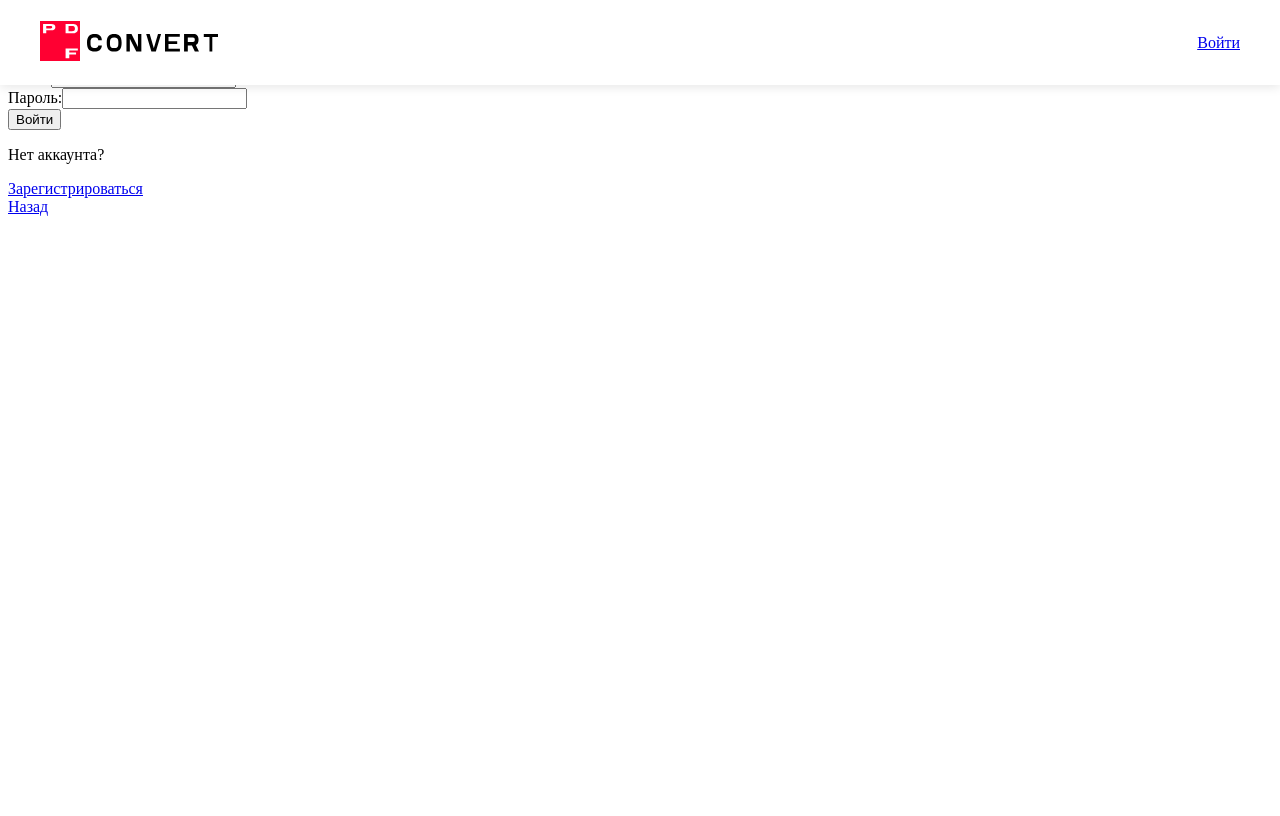
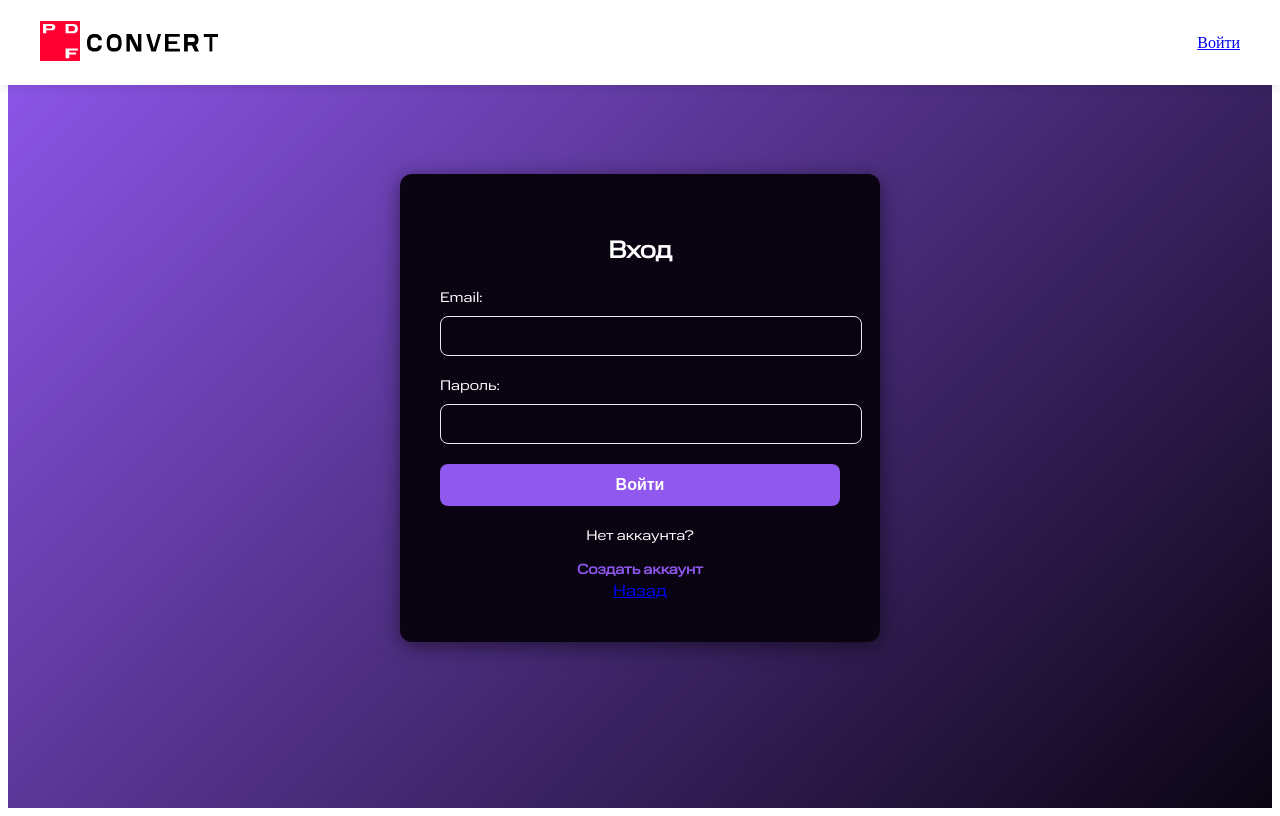
Before and after one commit to kvintosis/mts-front, a React (Vite) app in the folder mts-app/: page /login in a window 1280 px wide. Built offline with nearby package versions, Linux system fonts and the light colour scheme.

Commit message:
login style

```diff
--- a/mts-app/src/pages/Login.jsx
+++ b/mts-app/src/pages/Login.jsx
@@ -35,6 +35,8 @@ function Login() {
     };
 
     return(
+        <div className="login">
+        <div className="login__body">
         <div className="login__container">
             <h2>Вход</h2>
             <form onSubmit={handleSubmit} className="login__form">
@@ -63,12 +65,14 @@ function Login() {
             </form>
             <div className="login__register-link">
                 <p>Нет аккаунта?</p>
-                <Link to="/register" className="register__button">Зарегистрироваться</Link>
+                <Link to="/register" className="register__button">Создать аккаунт</Link>
             </div>
             <div className="register__back-link">
                 <Link to="/" className="register__back-button">Назад</Link>
             </div>
         </div>
+        </div>
+        </div>
     );
 }
 
--- a/mts-app/src/pages/Register.jsx
+++ b/mts-app/src/pages/Register.jsx
@@ -7,14 +7,26 @@ function Register() {
     const [confirmPassword, setConfirmPassword] = useState('');
     const [firstName, setFirstName] = useState('');
     const [lastName, setLastName] = useState('');
+    const [middleName, setMiddleName] = useState('');
     const [error, setError] = useState('');
 
     const handleSubmit = async (e) => {
         e.preventDefault();
 
-        if(password !== confirmPassword){
+        if (password !== confirmPassword) {
             setError('Пароли не совпадают');
             return;
+        }
+
+        const requestBody = {
+            email,
+            password,
+            firstName,
+            lastName,
+        };
+
+        if (middleName.trim()) {
+            requestBody.middleName = middleName;
         }
 
         try {
@@ -23,7 +35,7 @@ function Register() {
                 headers: {
                     'Content-Type': 'application/json',
                 },
-                body: JSON.stringify({ email, password, firstName, lastName }),
+                body: JSON.stringify(requestBody),
             });
 
             if (response.ok) {
@@ -35,7 +47,7 @@ function Register() {
                 const errorData = await response.json();
                 setError(errorData.message || 'Ошибка регистрации');
             }
-        } catch (err){
+        } catch (err) {
             console.error('Ошибка: ', err);
             setError('Не удалось подключиться к серверу');
         }
@@ -62,6 +74,15 @@ function Register() {
                         id="lastName"
                         value={lastName}
                         onChange={(e) => setLastName(e.target.value)}
+                    />
+                </div>
+                <div className="register__form-group">
+                    <label htmlFor="middleName">Отчество:</label>
+                    <input
+                        type="middleName"
+                        id="middleName"
+                        value={middleName}
+                        onChange={(e) => setMiddleName(e.target.value)}
                     />
                 </div>
                 <div className="register__form-group">
--- /dev/null
+++ b/mts-app/src/styles/blocks/login.less
@@ -0,0 +1,86 @@
+.login{
+&__body {
+    margin: 0;
+    padding: 0;
+    font-family: @regular, sans-serif;
+    background: linear-gradient(135deg, @purple, @black);
+    height: 100vh;
+    display: flex;
+    justify-content: center;
+    align-items: center;
+    color: @white;
+}
+&__container {
+    background: @black;
+    padding: 40px;
+    border-radius: 12px;
+    box-shadow: 0 4px 20px rgba(0, 0, 0, 0.5);
+    width: 100%;
+    max-width: 400px;
+    text-align: center;
+}
+
+&__form-group {
+    margin-bottom: 20px;
+    text-align: left;
+}
+
+&__form-group label {
+    display: block;
+    margin-bottom: 8px;
+    font-size: 14px;
+    color: @white;
+}
+
+&__form-group input {
+    width: 100%;
+    padding: 10px;
+    border: 1px solid @gray;
+    border-radius: 8px;
+    background: @black;
+    color: @white;
+    font-size: 16px;
+    outline: none;
+}
+
+&__form-group input::placeholder {
+    color: @gray;
+}
+
+&__form-group input:focus {
+    border-color: @purple;
+}
+
+&__button {
+    width: 100%;
+    padding: 12px;
+    background: @purple;
+    color: @white;
+    border: none;
+    border-radius: 8px;
+    font-size: 16px;
+    font-weight: bold;
+    cursor: pointer;
+    transition: background 0.3s ease;
+}
+
+&__button:hover {
+    background: lighten(@purple, 10%);
+}
+
+&__register-link {
+    margin-top: 20px;
+    font-size: 14px;
+    color: @white;
+}
+
+&__register-link a {
+    color: @purple;
+    text-decoration: none;
+    font-weight: bold;
+}
+
+&__register-link a:hover {
+    text-decoration: underline;
+}
+}
--- a/mts-app/src/styles/styles.less
+++ b/mts-app/src/styles/styles.less
@@ -2,3 +2,4 @@
 
 @import "blocks/header.less";
 @import "blocks/homepage.less";
+@import "blocks/login.less";
```
Also changed, not shown: mts-app/src/styles/blocks/register.less (added).
